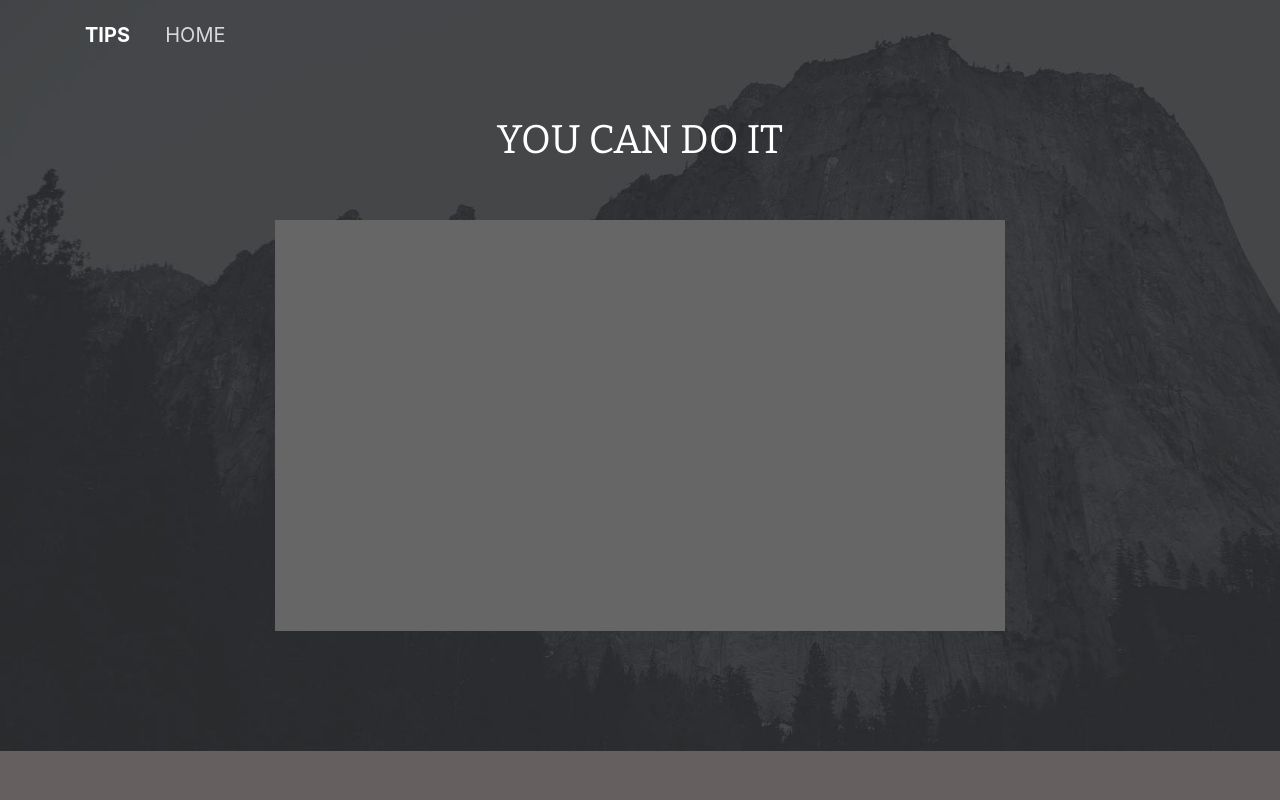
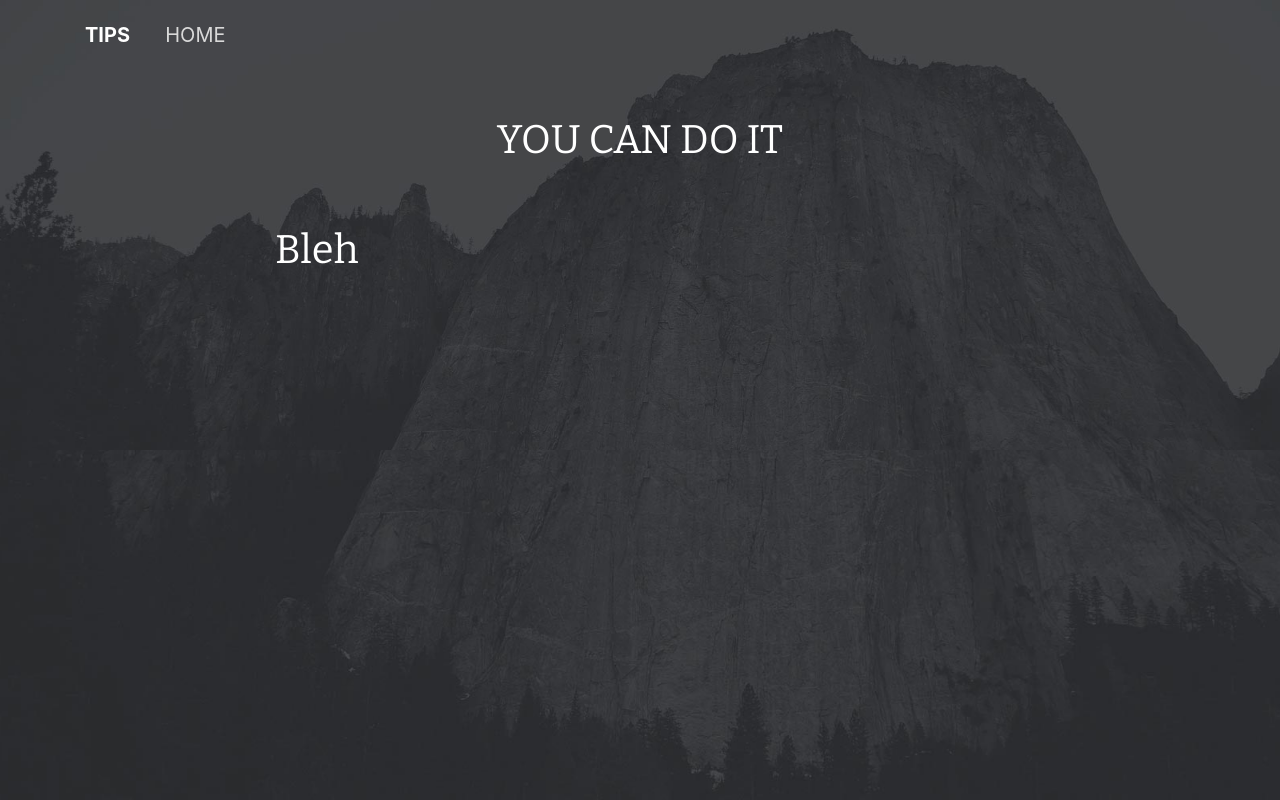
Before and after one commit to prgit21/sushyamstop, a plain HTML site: page tips.html in a window 1280 px wide. Drawn offline with nearby package versions, Linux system fonts and the light colour scheme.

Commit message:
random quotes

```diff
--- /dev/null
+++ b/assets/js/app.js
@@ -0,0 +1,31 @@
+Date.prototype.addDays = function (days) {
+    this.setDate(this.getDate() + parseInt(days));
+    return this;
+  };
+
+  var countDownDate = new Date("Sep 12, 2020 9:00:00").getTime();;
+  var x = setInterval(function () {
+
+    var now = new Date().getTime();
+
+    var distance = countDownDate - now;
+
+    var days = Math.floor(distance / (1000 * 60 * 60 * 24));
+    var hours = Math.floor((distance % (1000 * 60 * 60 * 24)) / (1000 * 60 * 60));
+    var minutes = Math.floor((distance % (1000 * 60 * 60)) / (1000 * 60));
+    var seconds = Math.floor((distance % (1000 * 60)) / 1000);
+
+    document.getElementById("timer").innerHTML = days + "d " + hours + "h "
+      + minutes + "m " + seconds + "s ";
+
+    if (distance < 0) {
+      clearInterval(x);
+      document.getElementById("timer").innerHTML = "OML you did ittt";
+      alert("hurray!!!!");
+    }
+  }, 1000);
+
+
+  var quotes=['Do your best','Bleh ','Bleh bleh'];
+  var randomNumber = Math.floor(Math.random()*quotes.length);
+  document.getElementById("quotes").innerHTML=quotes[randomNumber];
--- a/index.html
+++ b/index.html
@@ -32,34 +32,6 @@
   </div>
   <p id="startime" class="center">Sep 5, 2020 9:00:00</p>
   <p id="timer" class="center" style="font-size: 40px;margin-top: 10%;"></p>
-  <script>
-    Date.prototype.addDays = function (days) {
-      this.setDate(this.getDate() + parseInt(days));
-      return this;
-    };
-
-    var countDownDate = new Date("Sep 12, 2020 9:00:00").getTime();;
-    var x = setInterval(function () {
-
-      var now = new Date().getTime();
-
-      var distance = countDownDate - now;
-
-      var days = Math.floor(distance / (1000 * 60 * 60 * 24));
-      var hours = Math.floor((distance % (1000 * 60 * 60 * 24)) / (1000 * 60 * 60));
-      var minutes = Math.floor((distance % (1000 * 60 * 60)) / (1000 * 60));
-      var seconds = Math.floor((distance % (1000 * 60)) / 1000);
-
-      document.getElementById("timer").innerHTML = days + "d " + hours + "h "
-        + minutes + "m " + seconds + "s ";
-
-      if (distance < 0) {
-        clearInterval(x);
-        document.getElementById("timer").innerHTML = "OML you did ittt";
-        alert("hurray!!!!");
-      }
-    }, 1000);
-  </script>
   </div>
   <p style="text-align: center;height: 50px;"><button class="btn btn-primary" type="button"
       style="width: 80;height: 50px;background-color: rgb(63,69,77);box-shadow: 0px 0px 7px rgb(0,0,0);border-color: rgb(0,0,0);">START</button>&nbsp;
@@ -71,6 +43,7 @@
   <script src="assets/js/jquery.min.js"></script>
   <script src="assets/bootstrap/js/bootstrap.min.js"></script>
   <script src="assets/js/bs-init.js"></script>
+  <script src="assets/js/app.js"></script>
 </body>
 
 </html>
--- a/tips.html
+++ b/tips.html
@@ -1,5 +1,5 @@
 <!DOCTYPE html>
-<html style="background-color: #655f5f;">
+<html style="background-color: #655f5f; height: 100%;">
 
 <head>
     <meta charset="utf-8">
@@ -12,15 +12,19 @@
     <link rel="stylesheet" href="assets/css/styles.css">
 </head>
 
-<body style="background-color: rgb(101,95,95);">
+<body style="background-color: rgb(101,95,95);height: 100%;background-image: url(assets/img/mountain_bg.jpg);   background-position: center;
+background-repeat: no-repeat;
+background-size: cover;">
     <div>
         <div class="header-dark">
             <nav class="navbar navbar-dark navbar-expand-lg navigation-clean-search">
-                <div class="container"><a class="navbar-brand" data-bs-hover-animate="pulse" href="#">TIPS</a><button data-toggle="collapse" class="navbar-toggler" data-target="#navcol-1"><span class="sr-only">Toggle navigation</span><span class="navbar-toggler-icon"></span></button>
-                    <div
-                        class="collapse navbar-collapse" id="navcol-1">
+                <div class="container"><a class="navbar-brand" data-bs-hover-animate="pulse" href="#">TIPS</a><button
+                        data-toggle="collapse" class="navbar-toggler" data-target="#navcol-1"><span
+                            class="sr-only">Toggle navigation</span><span class="navbar-toggler-icon"></span></button>
+                    <div class="collapse navbar-collapse" id="navcol-1">
                         <ul class="nav navbar-nav">
-                            <li class="nav-item" role="presentation" style="font-size: 20px;"><a class="nav-link" data-bs-hover-animate="pulse" href="index.html">HOME</a></li>
+                            <li class="nav-item" role="presentation" style="font-size: 20px;"><a class="nav-link"
+                                    data-bs-hover-animate="pulse" href="index.html">HOME</a></li>
                         </ul>
                     </div>
                 </div>
@@ -29,7 +33,8 @@
                 <div class="row">
                     <div class="col-md-8 offset-md-2">
                         <h1 class="text-center">YOU CAN DO IT</h1>
-                    <div class="embed-responsive embed-responsive-16by9"><iframe class="embed-responsive-item"></iframe></div>
+                        <h1 id="quotes"></h1>
+
                     </div>
                 </div>
             </div>
@@ -38,6 +43,7 @@
     <script src="assets/js/jquery.min.js"></script>
     <script src="assets/bootstrap/js/bootstrap.min.js"></script>
     <script src="assets/js/bs-init.js"></script>
+    <script src="assets/js/app.js"></script>
 </body>
 
 </html>
```
Lines whose indentation alone changed are shown as unchanged.
